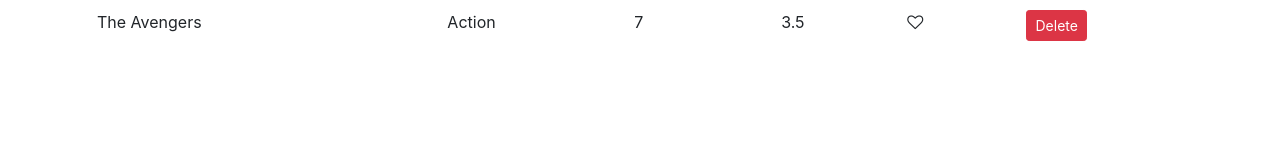
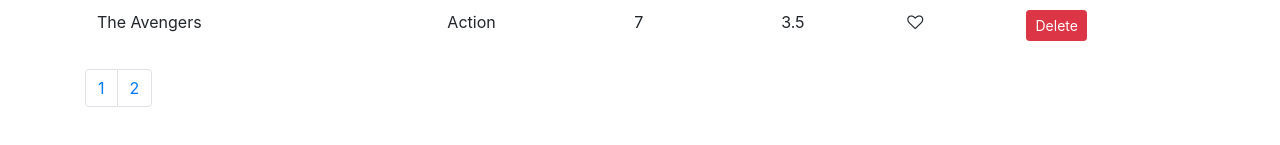
Before and after one commit to AbdullahGhani1/viop, a React (Create React App) app: page / in a window 1280 px wide. Shown: the part 589-734 px from the top of the page. Built offline with nearby package versions, Linux system fonts and the light colour scheme.

Commit message:
add-disple-pages

```diff
--- a/package.json
+++ b/package.json
@@ -8,6 +8,7 @@
     "@testing-library/user-event": "^7.2.1",
     "bootstrap": "^4.5.2",
     "font-awesome": "^4.7.0",
+    "lodash": "^4.17.20",
     "react": "^16.13.1",
     "react-dom": "^16.13.1",
     "react-scripts": "3.4.3"
--- a/src/components/MovieList.jsx
+++ b/src/components/MovieList.jsx
@@ -1,9 +1,11 @@
 import React, { Component } from 'react';
 import { getMovies } from '../services/fakeMovieService';
 import Like from './common/like';
+import Pagination from './pagination';
 class MovieList extends Component {
   state = {
     movies: getMovies(),
+    pageSize: 4,
   };
   handleLike = (movie) => {
     // console.log('onClicked', movie);
@@ -17,6 +19,7 @@
     const movies = this.state.movies.filter((m) => m._id !== movie._id);
     this.setState({ movies });
   };
+  handlePageChange = () => {};
   render() {
     const tbHead = ['Title', 'Genre', 'Stock', 'Rate', 'Like', ''];
     const { length: count } = this.state.movies;
@@ -57,6 +60,11 @@
             ))}
           </tbody>
         </table>
+        <Pagination
+          itemsCount={count}
+          pageSize={5}
+          onPageChange={this.handlePageChange}
+        />
       </React.Fragment>
     );
   }
--- /dev/null
+++ b/src/components/pagination.jsx
@@ -0,0 +1,24 @@
+import React from 'react';
+import _ from 'lodash';
+
+function pagination(props) {
+  const { itemsCount, pageSize } = props;
+  const pageCount = Math.ceil(itemsCount / pageSize);
+  if (pageCount === 1) return null;
+  const pages = _.range(1, pageCount + 1);
+  return (
+    <nav className='page navigation example'>
+      <ul className='pagination'>
+        {pages.map((page) => (
+          <li key={page} className='page-item'>
+            <a className='page-link' href='#'>
+              {page}
+            </a>
+          </li>
+        ))}
+      </ul>
+    </nav>
+  );
+}
+
+export default pagination;
```
